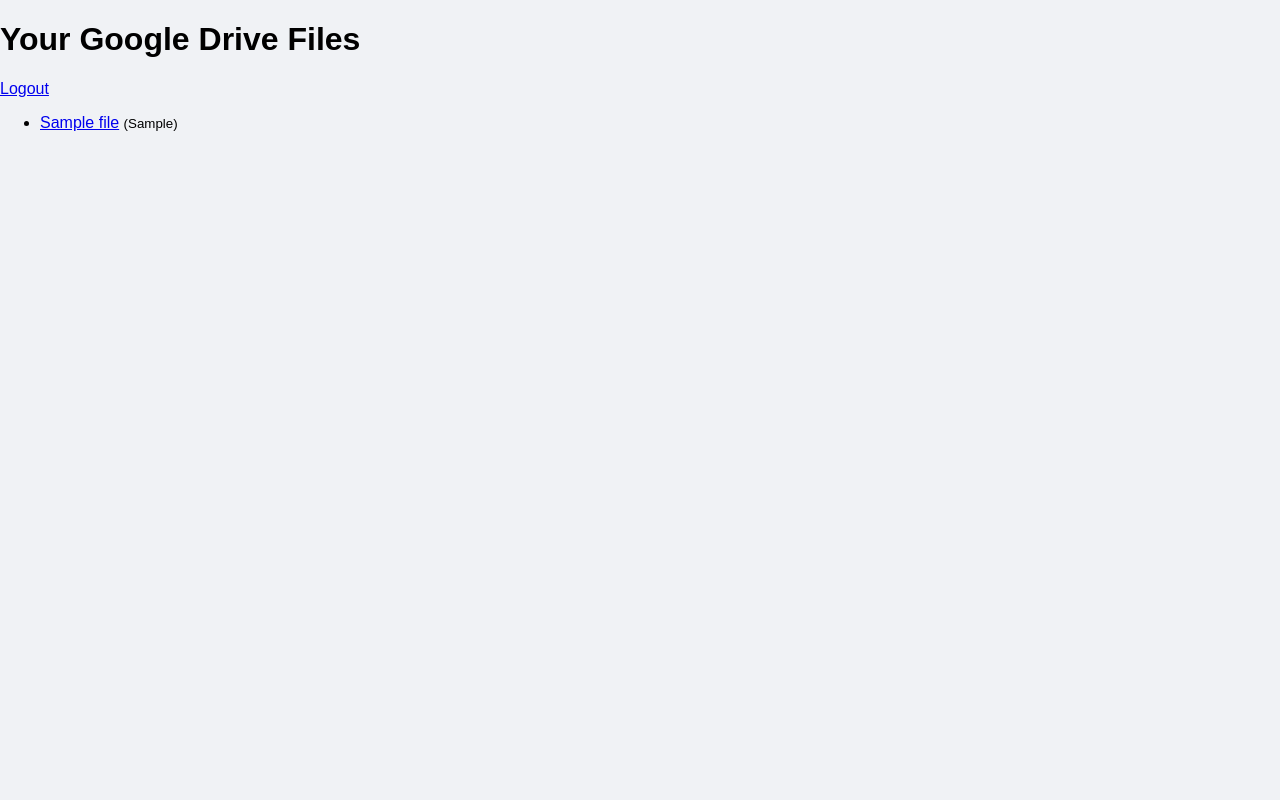
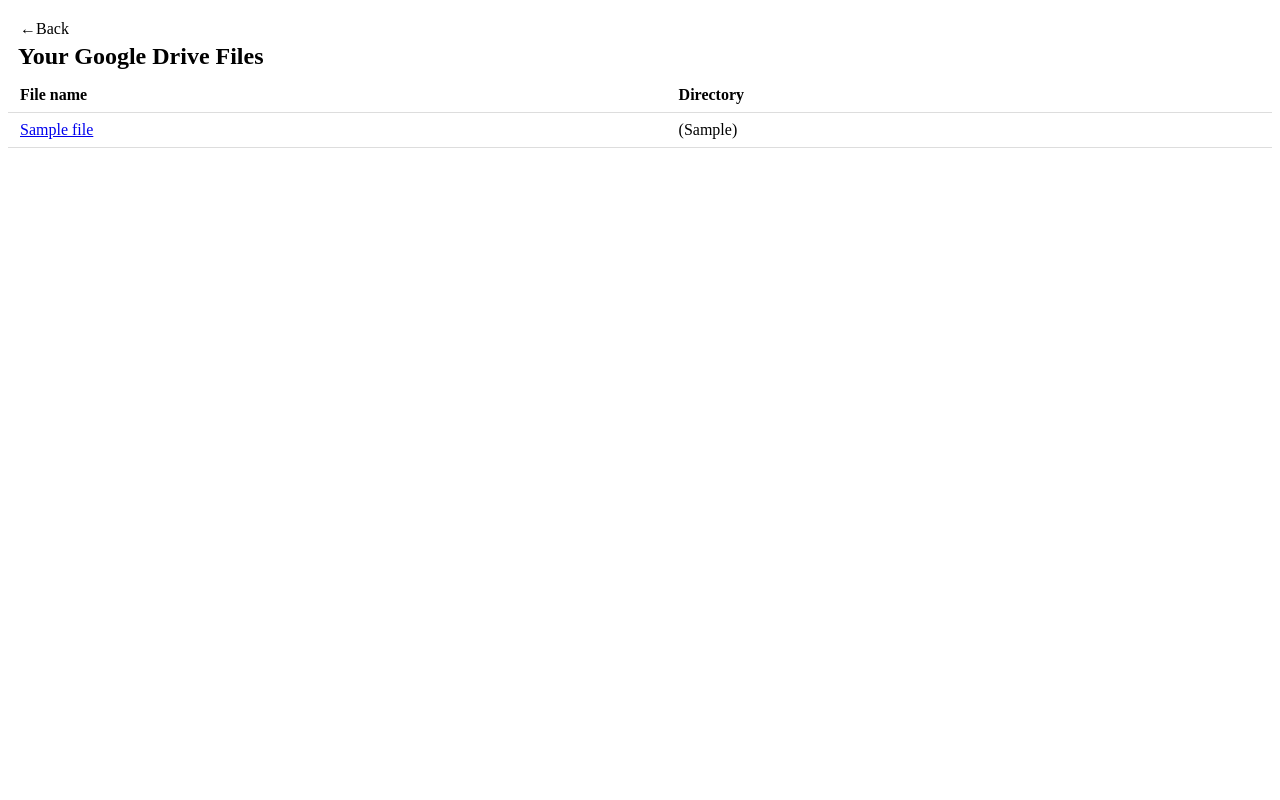
Before and after one commit to Seth21C8/Login-FastAPI-Test, a FastAPI app: template templates/drive.html in a window 1280 px wide. Run offline with FastAPI, Linux system fonts and the light colour scheme; the template is opened without the code that fills it: most values are stand-ins (such as "Sample title", 1, 10 or a date in 2020).

Commit message:
Google drive work now

```diff
--- a/main.py
+++ b/main.py
@@ -23,7 +23,13 @@
     client_id=os.getenv("GOOGLE_CLIENT_ID"),
     client_secret=os.getenv("GOOGLE_CLIENT_SECRET"),
     server_metadata_url="https://accounts.google.com/.well-known/openid-configuration",
-    client_kwargs={"scope": "openid email profile https://www.googleapis.com/auth/contacts.readonly"},
+    client_kwargs={
+        "scope": (
+            "openid email profile "
+            "https://www.googleapis.com/auth/contacts.readonly "
+            "https://www.googleapis.com/auth/drive.readonly"
+        )
+    },
 )
 
 @app.get("/", response_class = HTMLResponse)
@@ -68,13 +74,16 @@
 @app.get("/drive", response_class = HTMLResponse)
 async def drive_files(request: Request):
     token = request.session.get("token")
+
     if not token:
         return RedirectResponse(url = "/login")
+
     resp = await oauth.google.get(
         "https://www.googleapis.com/drive/v3/files",
         params = {"pageSize": 10, "fields": "files(id, name, mimeType, webViewLink)"},
         token = token,
     )
+    data = resp.json()
     files = resp.json().get("files", [])
     return templates.TemplateResponse("drive.html", {"request": request, "files": files})
 
--- /dev/null
+++ b/static/CSS/drivestyle.css
@@ -0,0 +1,20 @@
+.Back{
+    position: absolute;
+    top: 20px;
+    left: 20px;
+    text-decoration: none;
+    color: black;
+}
+.head{
+    margin: 43px 10px 8px 10px;
+}
+table {
+  border-collapse: collapse;
+  width: 100%;
+}
+
+th, td {
+  padding: 8px 12px;
+  border-bottom: 1px solid #ddd;
+  text-align: left;
+}
--- a/templates/drive.html
+++ b/templates/drive.html
@@ -3,20 +3,29 @@
 <head>
   <meta charset="UTF-8">
   <title>Your Google Drive Files</title>
-  <link rel="stylesheet" href="/static/style.css">
+  <link rel="stylesheet" href="/static/CSS/drivestyle.css">
 </head>
 <body>
-    <div class="container">
-        <h1>Your Google Drive Files</h1>
-        <a href="/logout" class="button">Logout</a>
-        <ul>
-        {% for file in files %}
-            <li>
+    <a href="/" class = "Back">&larr;Back</a>
+
+    <div>
+        <h2 class = "head">Your Google Drive Files</h2>
+    </div>
+
+    <table>
+    <tr>
+        <th>File name</th>
+        <th>Directory</th>
+    </tr>
+    {% for file in files %}
+    <tr>
+        <td>
             <a href="{{ file.webViewLink }}" target="_blank">{{ file.name }}</a>
-            <small>({{ file.mimeType }})</small>
-            </li>
-        {% endfor %}
-        </ul>
-    </div>
+        </td>
+        <td>({{ file.mimeType }})</td>
+    </tr>
+    {% endfor %}
+    </table>
+
 </body>
 </html>
```
